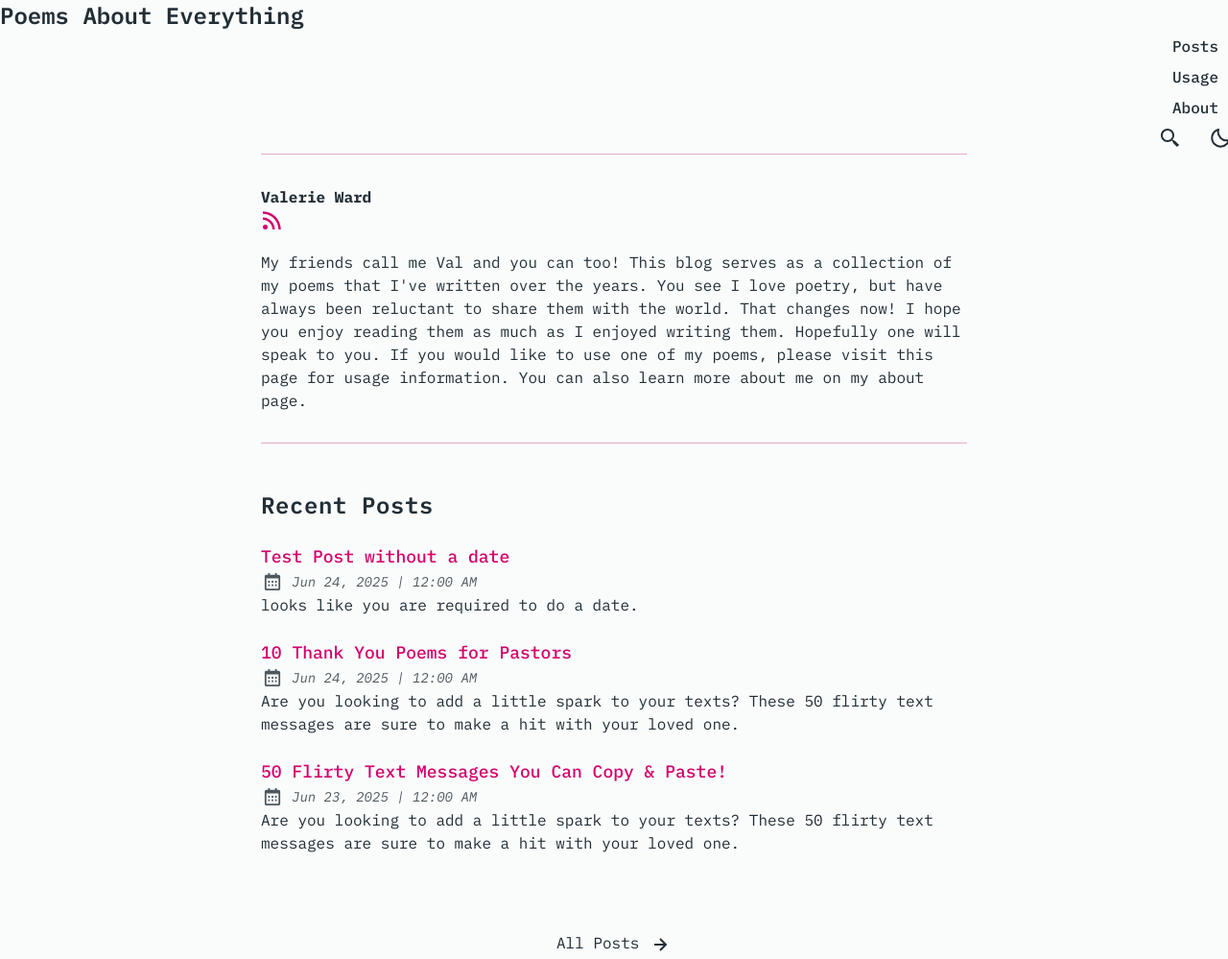
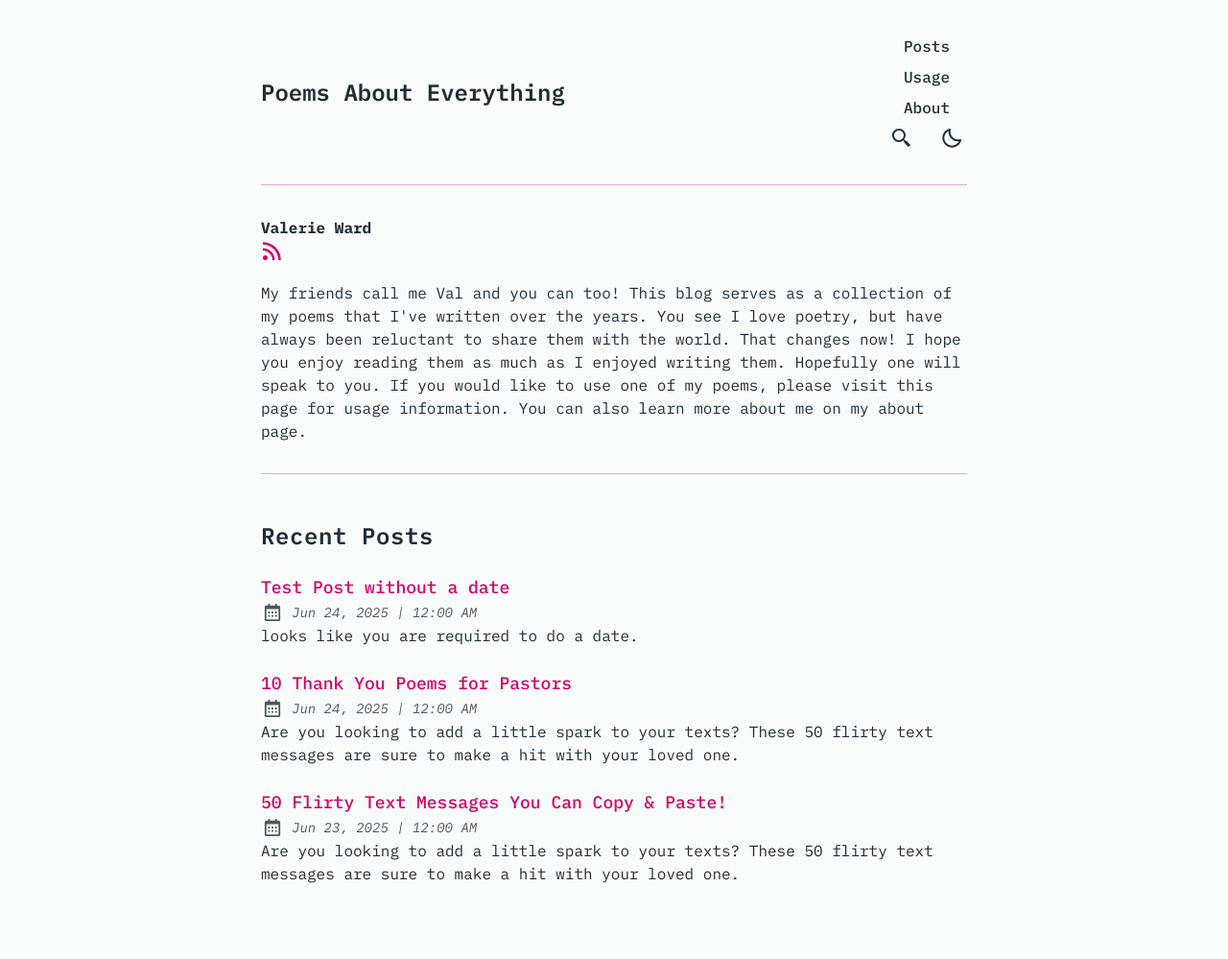
Before and after one commit to mcironlung/poems-astro-blog, an Astro site: page / in a window 1280 px wide. Shown: the top 999 px of the page at 96% size. Built offline with nearby package versions, Linux system fonts and the light colour scheme; Astro itself is replaced by a stand-in of ours.

Commit message:
Update Header.astro

```diff
--- a/src/components/Header.astro
+++ b/src/components/Header.astro
@@ -11,12 +11,11 @@ const { activeNav } = Astro.props;
 ---
 
 <header>
-  <h1><a href="/" class="logo whitespace-nowrap">
-  Poems About Everything
-</a></h1>
-  <!-- LOGO SVG <a id="skip-to-content" href="#main-content">Skip to content</a>
+  <a id="skip-to-content" href="#main-content">Skip to content</a>
   <div class="nav-container">
     <div class="top-nav-wrap">
+    <h1><a href="/" class="logo whitespace-nowrap">Poems About Everything</a></h1>
+    <!-- LOGO SVG
       <a href="/" class="logo whitespace-nowrap">
         {
           LOGO_IMAGE.enable ? (
```
